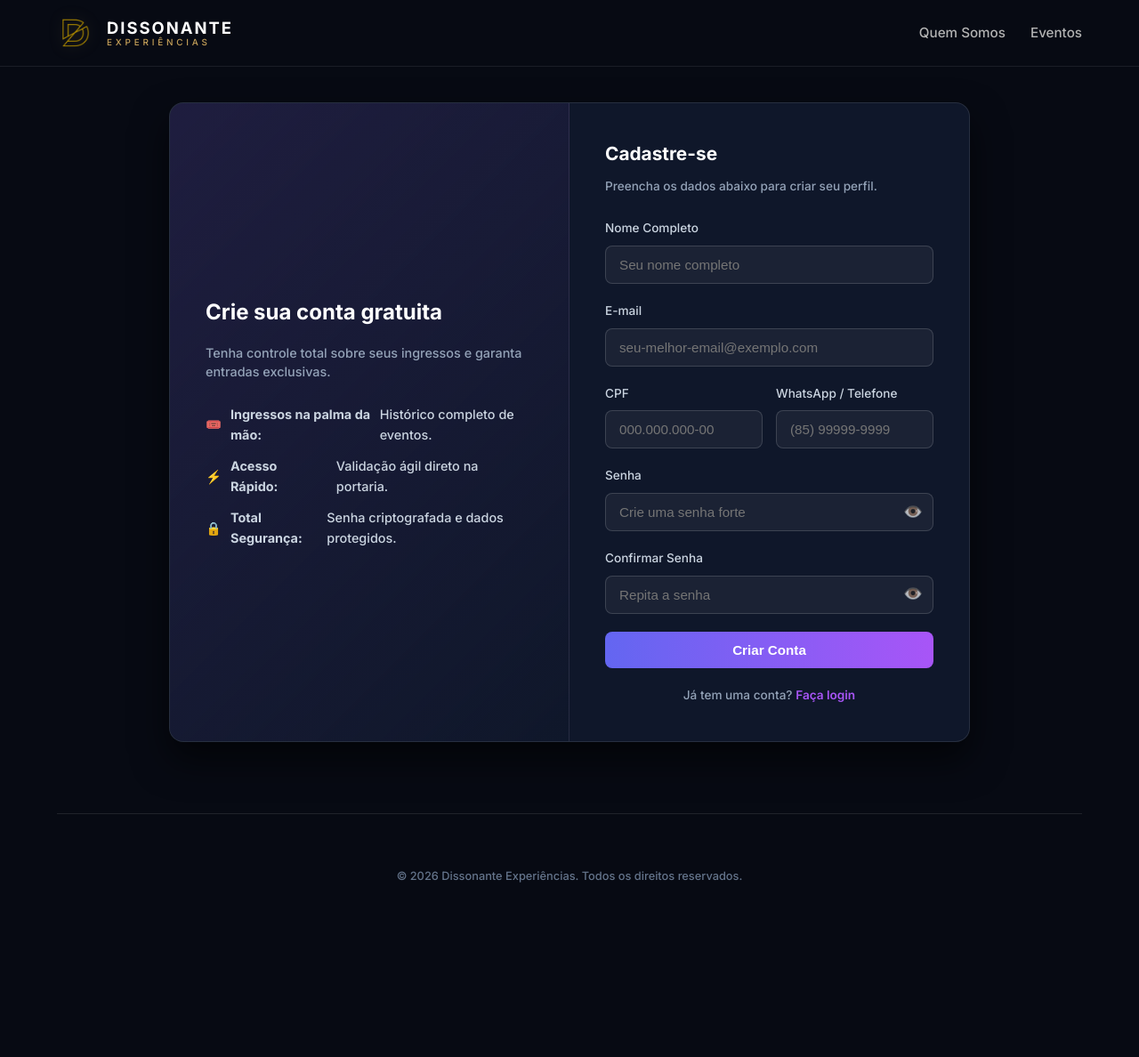
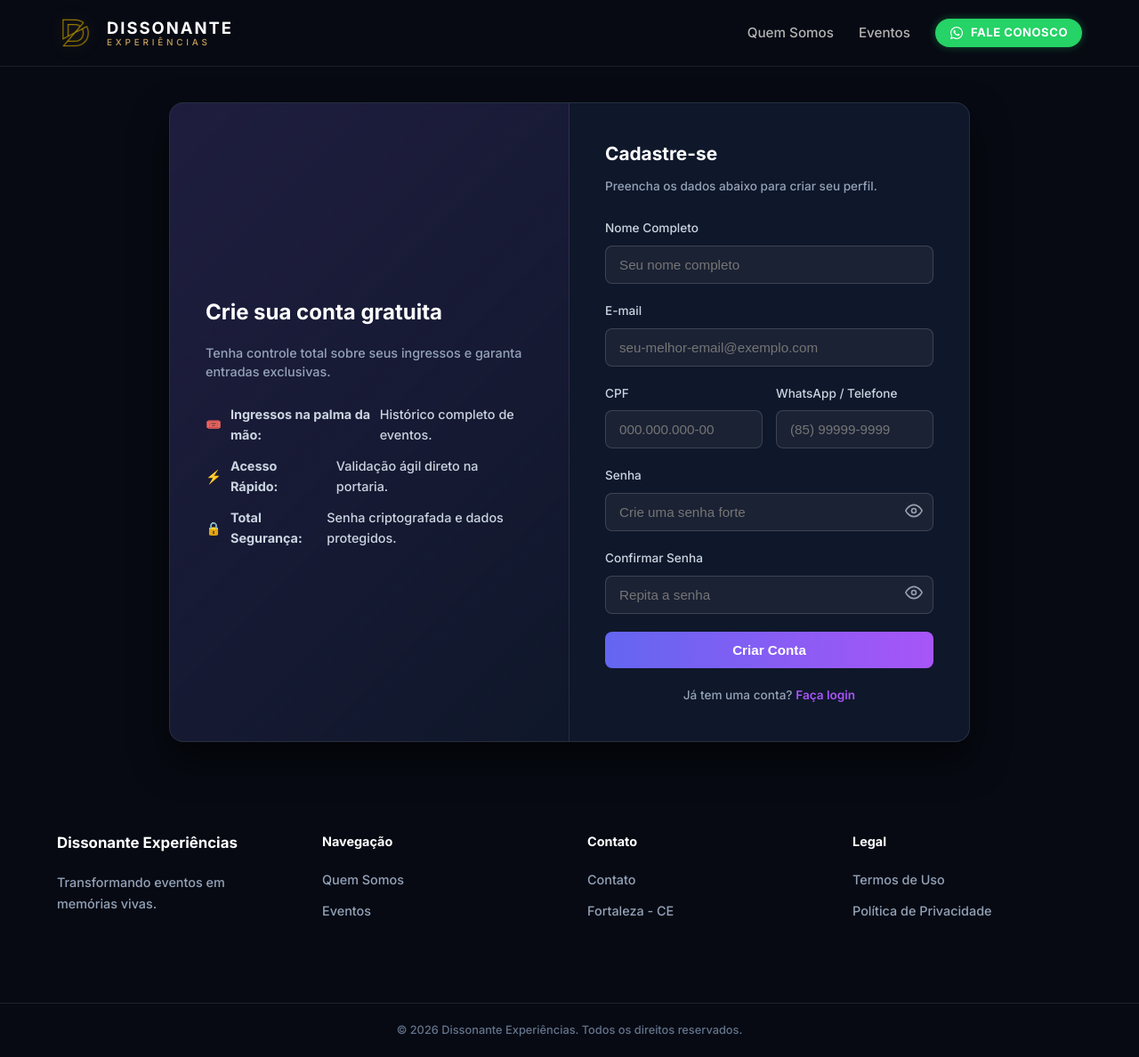
Before and after one commit to administracao-stack/app-dissonante, a Flask app: page /cadastro in a window 1280 px wide. Shown: the whole page at 89% size. Before the commit the page ends 992 px from the top, so only its background shows below. Run offline with Flask 3, Linux system fonts and the light colour scheme.

Commit message:
Update cadastro.html

```diff
--- a/templates/cadastro.html
+++ b/templates/cadastro.html
@@ -11,20 +11,33 @@
 </head>
 <body class="bg-dark">
 
+    <!-- Header Simples Corrigido -->
     <header class="site-header">
         <div class="container">
             <div class="navbar-content">
-                <a href="/" class="brand-logo">
+
+                <!-- Logo Híbrido Corrigido (url_for) -->
+                <a href="{{ url_for('index') }}" class="brand-logo">
                     <img src="{{ url_for('static', filename='logo-icon.png') }}" alt="Dissonante" class="navbar-logo-icon">
                     <div class="logo-text">
                         <span class="brand-name">DISSONANTE</span>
                         <span class="brand-sub">EXPERIÊNCIAS</span>
                     </div>
                 </a>
+
                 <nav class="nav-menu">
                     <a href="{{ url_for('quem_somos') }}">Quem Somos</a>
-                    <a href="/#eventos">Eventos</a>
+                    <a href="{{ url_for('index') }}#eventos">Eventos</a>
+
+                    <!-- Botão WhatsApp -->
+                    <a href="https://wa.me/55859263606?text=Olá!%20Preciso%20de%20ajuda%20para%20criar%20minha%20conta." target="_blank" rel="noopener noreferrer" class="btn-whatsapp">
+                        <svg xmlns="http://www.w3.org/2000/svg" viewBox="0 0 448 512">
+                            <path d="M380.9 97.1C339 55.1 283.2 32 223.9 32c-122.4 0-222 99.6-222 222 0 39.1 10.2 77.3 29.6 111L0 480l117.7-30.9c32.4 17.7 68.9 27 106.1 27h.1c122.3 0 224.1-99.6 224.1-222 0-59.3-25.2-115-67.1-157zm-157 341.6c-33.2 0-65.7-8.9-94-25.7l-6.7-4-69.8 18.3 18.6-68.1-4.4-7c-18.5-29.4-28.2-63.3-28.2-98.2 0-101.7 82.8-184.5 184.6-184.5 49.3 0 95.6 19.2 130.4 54.1 34.8 34.9 56.2 81.2 56.1 130.5 0 101.8-84.9 184.6-186.6 184.6zm101.2-138.2c-5.5-2.8-32.8-16.2-37.9-18-5.1-1.9-8.8-2.8-12.5 2.8-3.7 5.6-14.3 18-17.6 21.8-3.2 3.7-6.5 4.2-12 1.4-32.6-16.3-54-29.1-75.5-66-5.7-9.8 5.7-9.1 16.3-30.3 1.8-3.7.9-6.9-.5-9.7-1.4-2.8-12.5-30.1-17.1-41.2-4.5-10.8-9.1-9.3-12.5-9.5-3.2-.2-6.9-.2-10.6-.2-3.7 0-9.7 1.4-14.8 6.9-5.1 5.6-19.4 19-19.4 46.3 0 27.3 19.9 53.7 22.6 57.4 2.8 3.7 39.1 59.7 94.8 83.8 35.2 15.2 49 16.5 66.6 13.9 10.7-1.6 32.8-13.4 37.4-26.4 4.6-13 4.6-24.1 3.2-26.4-1.3-2.5-5-3.9-10.5-6.6z"/>
+                        </svg>
+                        Fale Conosco
+                    </a>
                 </nav>
+
             </div>
         </div>
     </header>
@@ -84,8 +97,12 @@
                         <label for="senha">Senha</label>
                         <div class="password-input-wrapper">
                             <input type="password" id="senha" name="senha" placeholder="Crie uma senha forte" required>
-                            <button type="button" class="btn-toggle-password" onclick="togglePasswordVisibility('senha', this)">
-                                👁️
+                            <button type="button" class="btn-toggle-password" onclick="togglePasswordVisibility('senha', this)" aria-label="Alternar visibilidade da senha">
+                                <svg class="icon-eye" xmlns="http://www.w3.org/2000/svg" viewBox="0 0 24 24" width="20" height="20" fill="none" stroke="currentColor" stroke-width="2" stroke-linecap="round" stroke-linejoin="round">
+                                    <path class="eye-open" d="M1 12s4-8 11-8 11 8 11 8-4 8-11 8-11-8-11-8z"></path>
+                                    <circle class="eye-open" cx="12" cy="12" r="3"></circle>
+                                    <line class="eye-slash" x1="1" y1="1" x2="23" y2="23" style="display: none;"></line>
+                                </svg>
                             </button>
                         </div>
                     </div>
@@ -94,8 +111,12 @@
                         <label for="confirmar_senha">Confirmar Senha</label>
                         <div class="password-input-wrapper">
                             <input type="password" id="confirmar_senha" name="confirmar_senha" placeholder="Repita a senha" required>
-                            <button type="button" class="btn-toggle-password" onclick="togglePasswordVisibility('confirmar_senha', this)">
-                                👁️
+                            <button type="button" class="btn-toggle-password" onclick="togglePasswordVisibility('confirmar_senha', this)" aria-label="Alternar visibilidade da senha">
+                                <svg class="icon-eye" xmlns="http://www.w3.org/2000/svg" viewBox="0 0 24 24" width="20" height="20" fill="none" stroke="currentColor" stroke-width="2" stroke-linecap="round" stroke-linejoin="round">
+                                    <path class="eye-open" d="M1 12s4-8 11-8 11 8 11 8-4 8-11 8-11-8-11-8z"></path>
+                                    <circle class="eye-open" cx="12" cy="12" r="3"></circle>
+                                    <line class="eye-slash" x1="1" y1="1" x2="23" y2="23" style="display: none;"></line>
+                                </svg>
                             </button>
                         </div>
                     </div>
@@ -111,23 +132,61 @@
         </div>
     </main>
 
+    <!-- Rodapé Padrão -->
     <footer class="footer">
-        <div class="container footer-bottom">
+        <div class="container footer-content">
+            <div class="footer-brand">
+                <h3>Dissonante Experiências</h3>
+                <p>Transformando eventos em memórias vivas.</p>
+            </div>
+
+            <!-- Navegação -->
+            <div class="footer-links">
+                <h4>Navegação</h4>
+                <ul>
+                    <li><a href="{{ url_for('quem_somos') }}">Quem Somos</a></li>
+                    <li><a href="{{ url_for('index') }}#eventos">Eventos</a></li>
+                </ul>
+            </div>
+
+            <!-- Contato -->
+            <div class="footer-links" id="contato">
+                <h4>Contato</h4>
+                <ul>
+                    <li><a href="{{ url_for('contato') }}">Contato</a></li>
+                    <li>Fortaleza - CE</li>
+                </ul>
+            </div>
+
+            <!-- Legal -->
+            <div class="footer-links">
+                <h4>Legal</h4>
+                <ul>
+                    <li><a href="{{ url_for('termos_de_uso') }}">Termos de Uso</a></li>
+                    <li><a href="{{ url_for('politica_privacidade') }}">Política de Privacidade</a></li>
+                </ul>
+            </div>
+
+        </div>
+
+        <div class="footer-bottom">
             <p>&copy; 2026 Dissonante Experiências. Todos os direitos reservados.</p>
         </div>
     </footer>
 
     <!-- Scripts de Máscaras e Alternância de Visibilidade da Senha -->
     <script>
-        // Função para mostrar/ocultar senha
+        // Função para mostrar/ocultar senha com SVG formal
         function togglePasswordVisibility(inputId, btn) {
             const input = document.getElementById(inputId);
+            const slashLine = btn.querySelector('.eye-slash');
+
             if (input.type === 'password') {
                 input.type = 'text';
-                btn.textContent = '🙈';
+                slashLine.style.display = 'block';
             } else {
                 input.type = 'password';
-                btn.textContent = '👁️';
+                slashLine.style.display = 'none';
             }
         }
 
```
